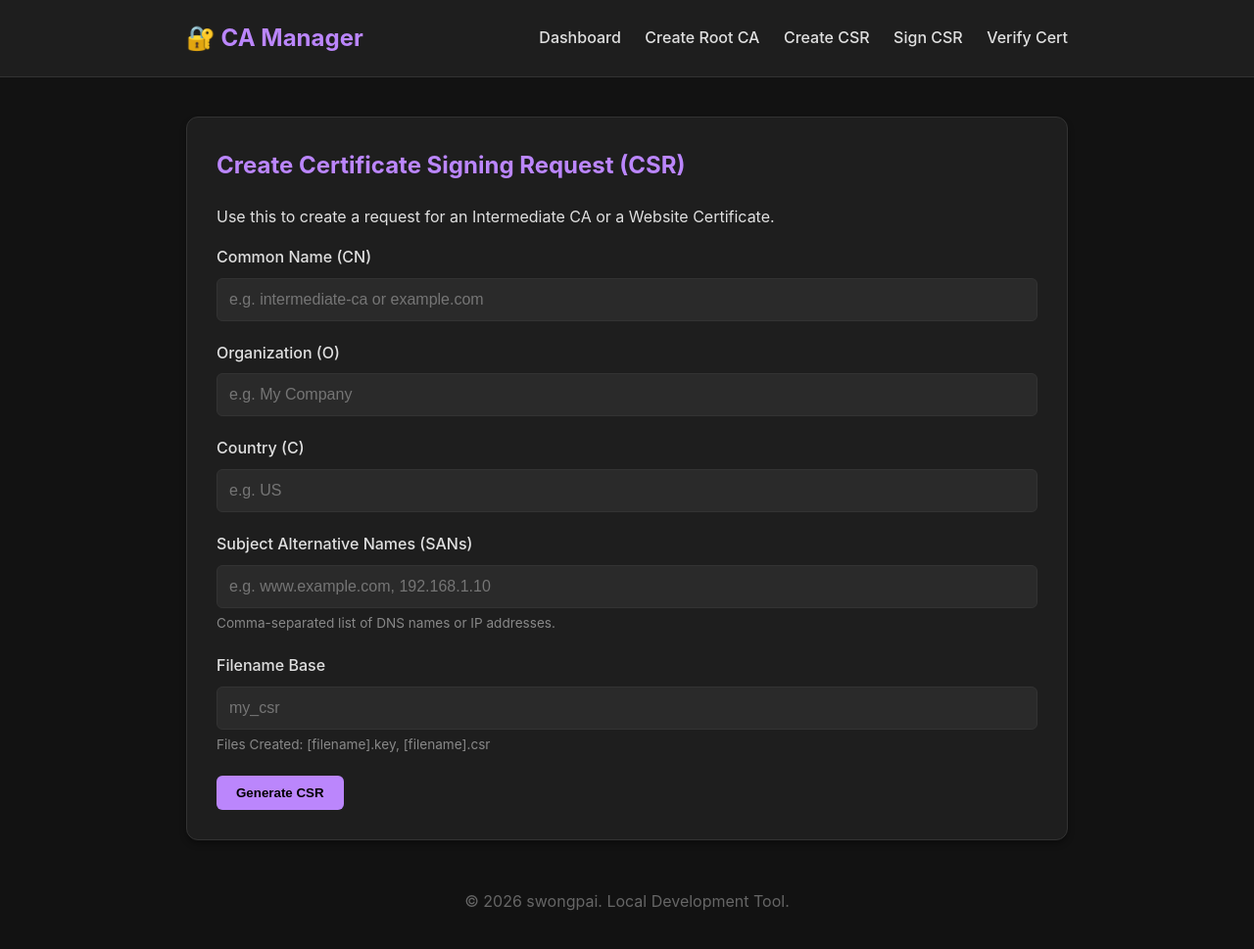
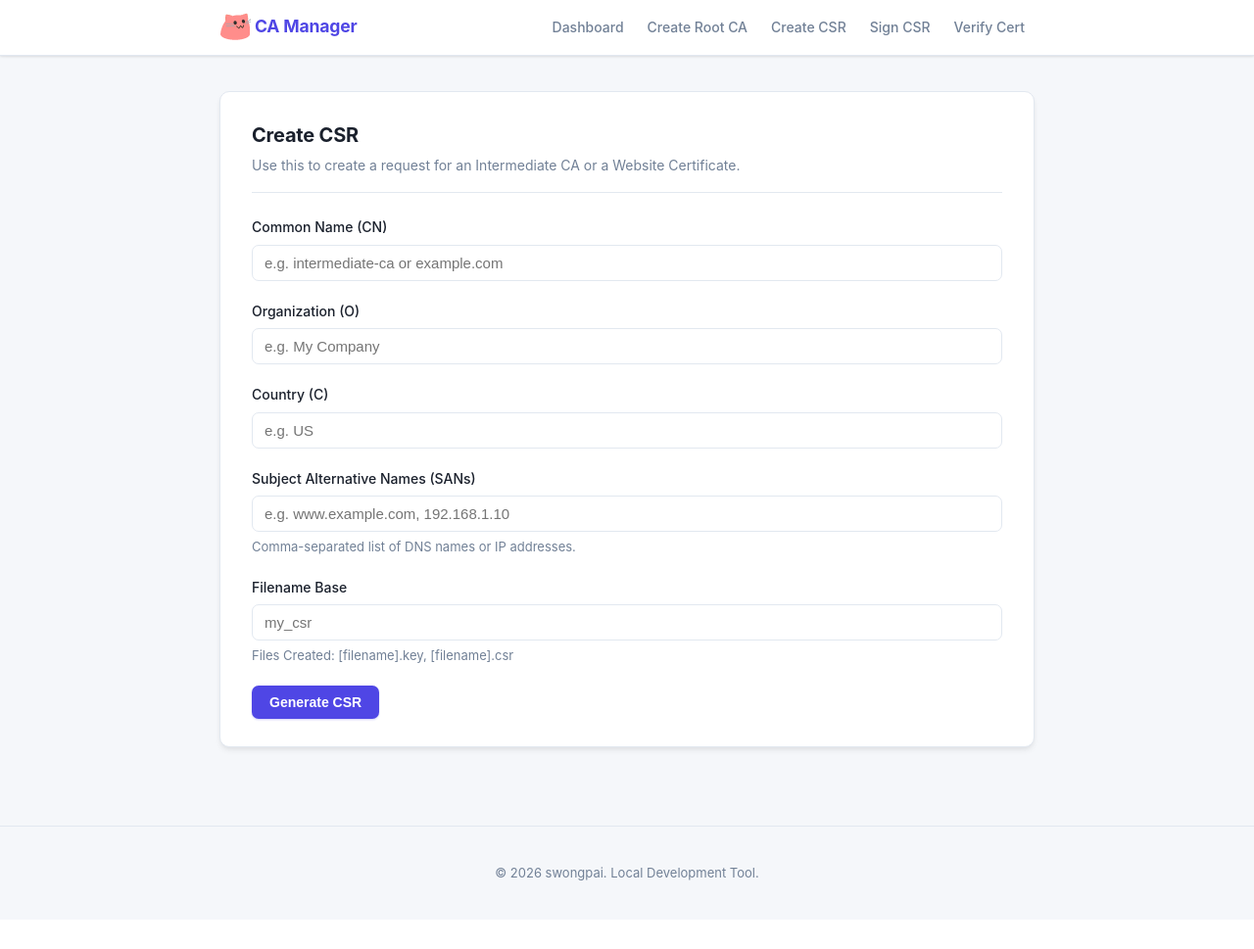
Before and after one commit to Surote/python-ca-manager, a Flask app: page /create_csr in a window 1280 px wide. Shown: the whole page at 98% size. After the commit the page ends 899 px from the top, so only its background shows below. Run offline with Flask 3, Linux system fonts and the light colour scheme.

Commit message:
feat: update theme and logo

```diff
--- a/static/style.css
+++ b/static/style.css
@@ -1,168 +1,323 @@
 :root {
-    --bg-color: #121212;
-    --card-bg: #1e1e1e;
-    --text-color: #e0e0e0;
-    --accent-color: #bb86fc;
-    --secondary-color: #03dac6;
-    --error-color: #cf6679;
-    --border-color: #333;
+    --bg: #f5f7fa;
+    --surface: #ffffff;
+    --border: #e2e8f0;
+    --text: #1a202c;
+    --text-muted: #718096;
+    --accent: #4f46e5;
+    --accent-hover: #4338ca;
+    --accent-light: #eef2ff;
+    --success: #059669;
+    --success-bg: #ecfdf5;
+    --error: #dc2626;
+    --error-bg: #fef2f2;
+    --radius: 10px;
+    --shadow: 0 1px 3px rgba(0,0,0,0.07), 0 1px 2px rgba(0,0,0,0.05);
+    --shadow-md: 0 4px 6px -1px rgba(0,0,0,0.07), 0 2px 4px -1px rgba(0,0,0,0.04);
 }
 
+*, *::before, *::after { box-sizing: border-box; }
+
 body {
-    font-family: 'Inter', -apple-system, BlinkMacSystemFont, "Segoe UI", Roboto, Helvetica, Arial, sans-serif;
-    background-color: var(--bg-color);
-    color: var(--text-color);
+    font-family: -apple-system, BlinkMacSystemFont, "Inter", "Segoe UI", Roboto, sans-serif;
+    background-color: var(--bg);
+    color: var(--text);
     margin: 0;
     padding: 0;
     line-height: 1.6;
+    font-size: 0.9375rem;
 }
 
 .container {
-    max-width: 900px;
+    max-width: 880px;
     margin: 0 auto;
-    padding: 0 20px;
+    padding: 0 24px;
 }
 
+/* ── Header ── */
 header {
-    background-color: var(--card-bg);
-    padding: 20px 0;
-    border-bottom: 1px solid var(--border-color);
-    margin-bottom: 40px;
+    background-color: var(--surface);
+    border-bottom: 1px solid var(--border);
+    padding: 0;
+    position: sticky;
+    top: 0;
+    z-index: 10;
+    box-shadow: var(--shadow);
 }
 
 header .container {
     display: flex;
     justify-content: space-between;
     align-items: center;
+    height: 56px;
 }
 
-h1 { margin: 0; font-size: 1.5rem; color: var(--accent-color); }
-h2 { margin-top: 0; color: var(--accent-color); }
+h1 {
+    margin: 0;
+    font-size: 1.1rem;
+    font-weight: 700;
+    color: var(--accent);
+    letter-spacing: -0.01em;
+}
+
+h2 {
+    margin: 0 0 4px;
+    font-size: 1.25rem;
+    font-weight: 700;
+    color: var(--text);
+    letter-spacing: -0.01em;
+}
+
+/* ── Nav ── */
+nav {
+    display: flex;
+    gap: 4px;
+}
 
 nav a {
-    color: var(--text-color);
+    color: var(--text-muted);
     text-decoration: none;
-    margin-left: 20px;
+    font-size: 0.875rem;
     font-weight: 500;
-    transition: color 0.2s;
+    padding: 6px 10px;
+    border-radius: 6px;
+    transition: background 0.15s, color 0.15s;
 }
 
 nav a:hover {
-    color: var(--secondary-color);
+    background-color: var(--accent-light);
+    color: var(--accent);
 }
 
+/* ── Main ── */
+main {
+    padding: 36px 24px 60px;
+}
+
+/* ── Card ── */
 .card {
-    background-color: var(--card-bg);
-    padding: 30px;
-    border-radius: 12px;
-    box-shadow: 0 4px 6px rgba(0,0,0,0.3);
-    border: 1px solid var(--border-color);
+    background-color: var(--surface);
+    padding: 28px 32px;
+    border-radius: var(--radius);
+    border: 1px solid var(--border);
+    box-shadow: var(--shadow-md);
     margin-bottom: 20px;
 }
 
+.card-header {
+    margin-bottom: 24px;
+    padding-bottom: 16px;
+    border-bottom: 1px solid var(--border);
+}
+
+.card-header p {
+    margin: 4px 0 0;
+    color: var(--text-muted);
+    font-size: 0.875rem;
+}
+
+/* ── Forms ── */
 .form-group {
     margin-bottom: 20px;
 }
 
 label {
     display: block;
-    margin-bottom: 8px;
+    margin-bottom: 6px;
     font-weight: 500;
+    font-size: 0.875rem;
+    color: var(--text);
 }
 
-input[type="text"], input[type="number"], select {
+input[type="text"],
+input[type="number"],
+select {
     width: 100%;
-    padding: 12px;
-    background-color: #2a2a2a;
-    border: 1px solid var(--border-color);
-    border-radius: 6px;
-    color: var(--text-color);
-    font-size: 1rem;
-    box-sizing: border-box;
+    padding: 9px 12px;
+    background-color: var(--surface);
+    border: 1px solid var(--border);
+    border-radius: 7px;
+    color: var(--text);
+    font-size: 0.9375rem;
+    transition: border-color 0.15s, box-shadow 0.15s;
 }
 
-input:focus, select:focus {
+input[type="text"]:focus,
+input[type="number"]:focus,
+select:focus {
     outline: none;
-    border-color: var(--accent-color);
+    border-color: var(--accent);
+    box-shadow: 0 0 0 3px rgba(79, 70, 229, 0.12);
 }
 
 small {
     display: block;
     margin-top: 5px;
-    color: #888;
-    font-size: 0.85rem;
+    color: var(--text-muted);
+    font-size: 0.8125rem;
 }
 
+/* ── Checkbox ── */
+.checkbox-group {
+    display: flex;
+    align-items: flex-start;
+    gap: 10px;
+}
+
+.checkbox-group input[type="checkbox"] {
+    width: 16px;
+    height: 16px;
+    margin-top: 3px;
+    accent-color: var(--accent);
+    cursor: pointer;
+    flex-shrink: 0;
+}
+
+.block-help {
+    color: var(--text-muted);
+    font-size: 0.8125rem;
+    margin-top: 4px;
+}
+
+/* ── Buttons ── */
 .btn {
-    display: inline-block;
-    padding: 10px 20px;
-    border-radius: 6px;
+    display: inline-flex;
+    align-items: center;
+    gap: 6px;
+    padding: 9px 18px;
+    border-radius: 7px;
     text-decoration: none;
     font-weight: 600;
+    font-size: 0.875rem;
     cursor: pointer;
     border: none;
-    transition: background 0.2s;
+    transition: background 0.15s, box-shadow 0.15s, transform 0.1s;
 }
 
+.btn:active { transform: translateY(1px); }
+
 .btn-primary {
-    background-color: var(--accent-color);
-    color: #000;
+    background-color: var(--accent);
+    color: #fff;
+    box-shadow: 0 1px 2px rgba(79,70,229,0.25);
 }
 
 .btn-primary:hover {
-    background-color: #a370db;
+    background-color: var(--accent-hover);
+    box-shadow: 0 2px 8px rgba(79,70,229,0.3);
 }
 
 .btn-sm {
-    padding: 5px 10px;
-    font-size: 0.85rem;
-    background-color: #333;
-    color: white;
-}
-.btn-sm:hover {
-    background-color: #444;
+    padding: 5px 11px;
+    font-size: 0.8125rem;
+    font-weight: 500;
+    background-color: var(--bg);
+    color: var(--text);
+    border: 1px solid var(--border);
 }
 
+.btn-sm:hover {
+    background-color: var(--accent-light);
+    border-color: var(--accent);
+    color: var(--accent);
+}
+
+/* ── Table ── */
 .file-table {
     width: 100%;
     border-collapse: collapse;
-    margin-top: 20px;
-}
-
-.file-table th, .file-table td {
-    text-align: left;
-    padding: 12px;
-    border-bottom: 1px solid var(--border-color);
+    margin-top: 8px;
+    font-size: 0.875rem;
 }
 
 .file-table th {
-    color: #888;
+    text-align: left;
+    padding: 10px 14px;
+    color: var(--text-muted);
+    font-weight: 600;
+    font-size: 0.75rem;
+    text-transform: uppercase;
+    letter-spacing: 0.05em;
+    border-bottom: 1px solid var(--border);
+    background-color: var(--bg);
+}
+
+.file-table th:first-child { border-radius: 7px 0 0 0; }
+.file-table th:last-child  { border-radius: 0 7px 0 0; }
+
+.file-table td {
+    text-align: left;
+    padding: 11px 14px;
+    border-bottom: 1px solid var(--border);
+    color: var(--text);
+}
+
+.file-table tr:last-child td { border-bottom: none; }
+
+.file-table tbody tr:hover td {
+    background-color: var(--bg);
+}
+
+/* ── Badges ── */
+.badge {
+    display: inline-block;
+    padding: 2px 8px;
+    border-radius: 99px;
+    font-size: 0.75rem;
+    font-weight: 600;
+}
+
+.badge-key  { background: #fef3c7; color: #92400e; }
+.badge-crt  { background: #dbeafe; color: #1e40af; }
+.badge-csr  { background: #f3e8ff; color: #6b21a8; }
+
+/* ── Alerts ── */
+.alert {
+    display: flex;
+    align-items: flex-start;
+    gap: 10px;
+    padding: 13px 16px;
+    border-radius: 8px;
+    margin-bottom: 20px;
+    font-size: 0.875rem;
     font-weight: 500;
 }
 
-.alert {
-    padding: 15px;
-    border-radius: 6px;
-    margin-bottom: 20px;
-}
-.alert-success { background-color: rgba(3, 218, 198, 0.2); color: var(--secondary-color); }
-.alert-error { background-color: rgba(207, 102, 121, 0.2); color: var(--error-color); }
-
-.checkbox-group {
-    display: flex;
-    align-items: flex-start;
-}
-.checkbox-group input {
-    margin-right: 10px;
-    margin-top: 4px;
-}
-.block-help {
-    margin-left: 24px;
+.alert-success {
+    background-color: var(--success-bg);
+    color: var(--success);
+    border: 1px solid #a7f3d0;
 }
 
+.alert-error {
+    background-color: var(--error-bg);
+    color: var(--error);
+    border: 1px solid #fecaca;
+}
+
+/* ── Empty state ── */
+.empty-state {
+    text-align: center;
+    padding: 48px 0 32px;
+    color: var(--text-muted);
+}
+
+.empty-state-icon {
+    font-size: 2.5rem;
+    margin-bottom: 12px;
+    display: block;
+}
+
+.actions {
+    display: flex;
+    justify-content: center;
+}
+
+/* ── Footer ── */
 footer {
     text-align: center;
-    color: #666;
-    margin-top: 50px;
-    padding-bottom: 20px;
+    color: var(--text-muted);
+    font-size: 0.8125rem;
+    padding: 24px 0;
+    border-top: 1px solid var(--border);
 }
--- a/templates/base.html
+++ b/templates/base.html
@@ -11,7 +11,7 @@
 <body>
     <header>
         <div class="container">
-            <h1>🔐 CA Manager</h1>
+            <h1><img src="{{ url_for('static', filename='fast_meow_party.gif') }}" alt="logo" style="height:32px; width:32px; object-fit:cover; border-radius:6px; vertical-align:middle;"> CA Manager</h1>
             <nav>
                 <a href="{{ url_for('index') }}">Dashboard</a>
                 <a href="{{ url_for('create_root_ca') }}">Create Root CA</a>
@@ -22,7 +22,7 @@
         </div>
     </header>
 
-    <main class="container">
+    <main class="container" style="padding-top:36px; padding-bottom:60px;">
         {% with messages = get_flashed_messages(with_categories=true) %}
         {% if messages %}
         <div class="flash-messages">
--- a/templates/create_ca.html
+++ b/templates/create_ca.html
@@ -2,7 +2,9 @@
 
 {% block content %}
 <div class="card">
-    <h2>Create {{ type }} CA</h2>
+    <div class="card-header">
+        <h2>Create {{ type }} CA</h2>
+    </div>
     <form method="POST">
         <div class="form-group">
             <label>Common Name (CN)</label>
--- a/templates/create_csr.html
+++ b/templates/create_csr.html
@@ -2,8 +2,10 @@
 
 {% block content %}
 <div class="card">
-    <h2>Create Certificate Signing Request (CSR)</h2>
-    <p>Use this to create a request for an Intermediate CA or a Website Certificate.</p>
+    <div class="card-header">
+        <h2>Create CSR</h2>
+        <p>Use this to create a request for an Intermediate CA or a Website Certificate.</p>
+    </div>
     <form method="POST">
         <div class="form-group">
             <label>Common Name (CN)</label>
--- a/templates/verify_cert.html
+++ b/templates/verify_cert.html
@@ -2,8 +2,10 @@
 
 {% block content %}
 <div class="card">
-    <h2>Verify Certificate Trust</h2>
-    <p>Check if a certificate was issued (signed) by a specific CA.</p>
+    <div class="card-header">
+        <h2>Verify Certificate Trust</h2>
+        <p>Check if a certificate was issued (signed) by a specific CA.</p>
+    </div>
     <form method="POST">
         <div class="form-group">
             <label>Certificate to Verify (Leaf / Child)</label>
--- a/templates/view_cert.html
+++ b/templates/view_cert.html
@@ -2,8 +2,10 @@
 
 {% block content %}
 <div class="card">
-    <h2>Certificate Details: {{ filename }}</h2>
-
+    <div class="card-header">
+        <h2>Certificate Details</h2>
+        <p>{{ filename }}</p>
+    </div>
     <table class="file-table">
         <tbody>
             <tr>
```
Also changed, not shown: CLAUDE.md (added, +62 -0 lines), templates/index.html (+12 -8 lines), templates/sign_csr.html (+12 -7 lines), static/fast_meow_party.gif (added).
